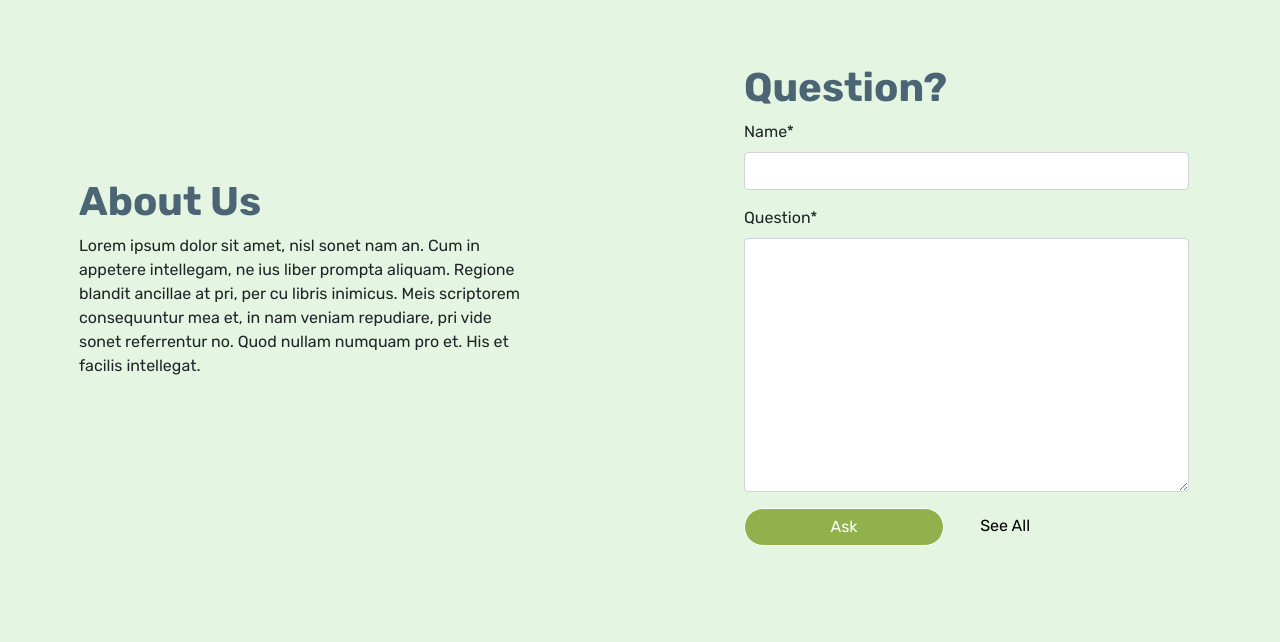
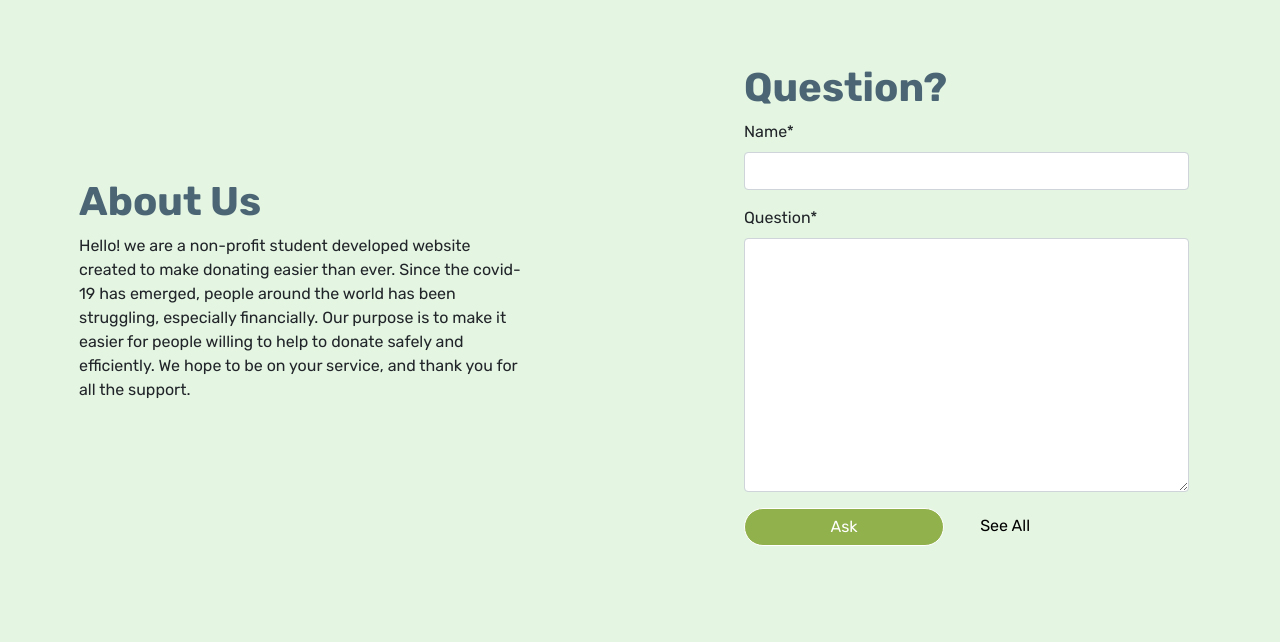
Before and after one commit to SinusCosinusTangen/donasi-covid19-ppw-kel12, a Django app: page / in a window 1280 px wide. Shown: the part 66-708 px from the top of the page. Run offline with Django 3.2, Linux system fonts and the light colour scheme; some libraries are stand-ins or nearby versions.

Commit message:
about us paragraph

```diff
--- a/main/templates/main/home.html
+++ b/main/templates/main/home.html
@@ -31,7 +31,7 @@
   <div class="row justify-content-between">
       <div class="col-5 align-self-start" style="margin-top:10%">
           <h1 style="color: #4B6574; font-weight: bold; ">About Us</h1>
-          <p>Lorem ipsum dolor sit amet, nisl sonet nam an. Cum in appetere intellegam, ne ius liber prompta aliquam. Regione blandit ancillae at pri, per cu libris inimicus. Meis scriptorem consequuntur mea et, in nam veniam repudiare, pri vide sonet referrentur no. Quod nullam numquam pro et. His et facilis intellegat.          </p>
+          <p>Hello! we are a non-profit student developed website created to make donating easier than ever. Since the covid-19 has emerged, people around the world has been struggling, especially financially. Our purpose is to make it easier for people willing to help to donate safely and efficiently. We hope to be on your service, and thank you for all the support.          </p>
       </div>
       <div class='col col-5'>
         <form action="" method="post">
```
